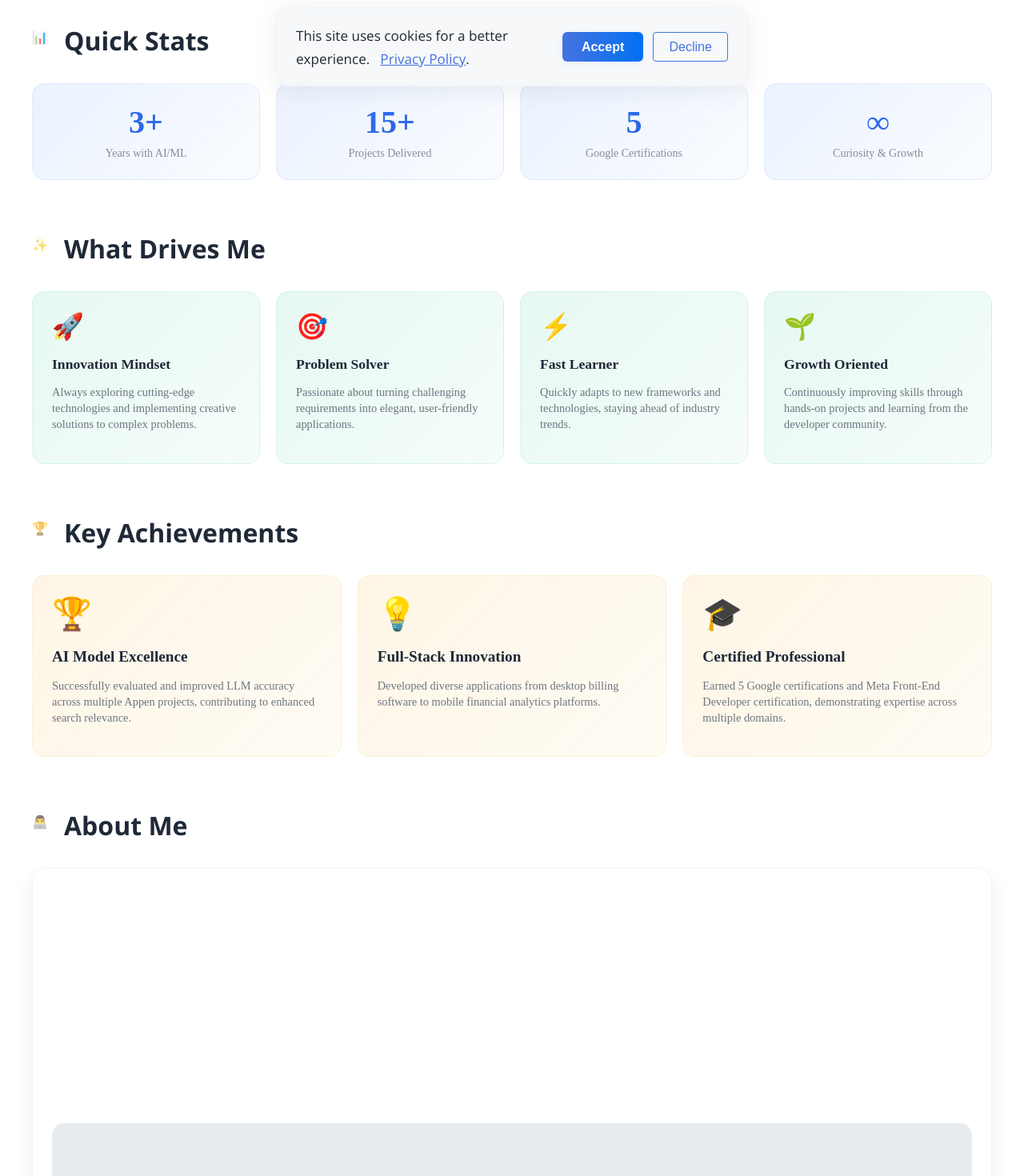
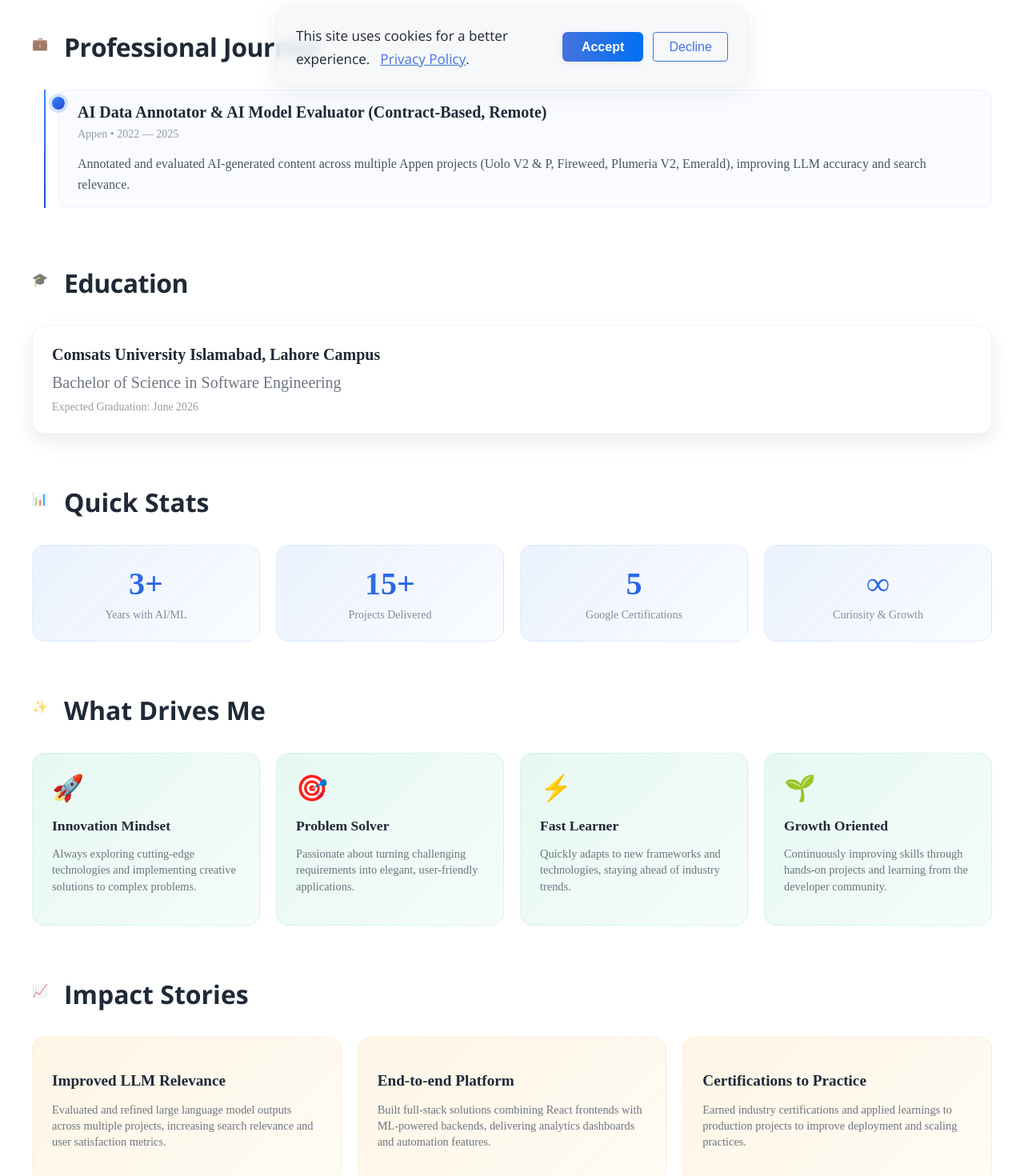
Before and after one commit to ghulam-mujtaba5/MyPortfolio, a Next.js app: page /about in a window 1280 px wide. Shown: the part 660-2130 px from the top of the page at 80% size. Built offline with nearby package versions, Linux system fonts and the light colour scheme.

Commit message:
feat: Revamp About Page to highlight work methodology and impact stories, replacing generic achievements and skills sections

```diff
--- a/components/AboutPage/AboutPageCommon.module.css
+++ b/components/AboutPage/AboutPageCommon.module.css
@@ -136,6 +136,16 @@
 
 .section {
   margin-bottom: 4rem;
+}
+
+.prominentSection {
+  margin-top: 1rem;
+  padding-top: 8px;
+}
+
+.prominentTitle {
+  font-size: 2.25rem;
+  letter-spacing: -0.5px;
 }
 
 .sectionHeader {
@@ -326,6 +336,13 @@
   position: relative;
   margin-bottom: 3rem;
   padding-left: 2rem;
+}
+
+.timelineItemFeatured {
+  padding: 1rem 1.5rem;
+  background: rgba(69,115,223,0.03);
+  border-radius: 12px;
+  border: 1px solid rgba(69,115,223,0.06);
 }
 
 .timelineItem::before {
--- a/pages/about.js
+++ b/pages/about.js
@@ -342,6 +342,48 @@ export default function AboutPage() {
           </div>
         </section>
 
+        {/* Professional Journey (moved up for prominence) */}
+        <section className={`${common.section} ${common.fadeInUp} ${common.prominentSection}`} aria-labelledby="experience-heading">
+          <div className={common.sectionHeader}>
+            <span className={common.sectionIcon}>💼</span>
+            <h2 id="experience-heading" className={`${common.sectionTitle} ${common.prominentTitle}`}>Professional Journey</h2>
+          </div>
+          <div className={common.timeline}>
+            {experience.map((e, idx) => (
+              <div className={`${common.timelineItem} ${common.timelineItemFeatured}`} key={idx}>
+                <div className={common.contentCol}>
+                  <h3 className={common.itemTitle}>{e.role}</h3>
+                  <p className={`${common.itemMeta} ${theme === 'dark' ? dark.itemMeta : light.itemMeta}`}>
+                    {e.company} • <time>{e.start}</time> — <time>{e.end}</time>
+                  </p>
+                  <p className={`${common.itemDesc} ${theme === 'dark' ? dark.subtitle : light.subtitle}`}>
+                    {e.description}
+                  </p>
+                </div>
+              </div>
+            ))}
+          </div>
+        </section>
+
+        {/* Education (moved up under hero) */}
+        <section className={`${common.section} ${common.fadeInUp} ${common.prominentSection}`} aria-labelledby="education-heading">
+          <div className={common.sectionHeader}>
+            <span className={common.sectionIcon}>🎓</span>
+            <h2 id="education-heading" className={`${common.sectionTitle} ${common.prominentTitle}`}>Education</h2>
+          </div>
+          <div className={`${common.card} ${theme === 'dark' ? dark.card : light.card}`}>
+            <h3 style={{ margin: '0 0 8px 0', fontSize: '1.25rem', fontWeight: 600 }}>
+              Comsats University Islamabad, Lahore Campus
+            </h3>
+            <p className={`${common.subtitle} ${theme === 'dark' ? dark.subtitle : light.subtitle}`} style={{ margin: 0 }}>
+              Bachelor of Science in Software Engineering
+            </p>
+            <p className={`${common.itemMeta} ${theme === 'dark' ? dark.itemMeta : light.itemMeta}`} style={{ marginTop: 8 }}>
+              Expected Graduation: June 2026
+            </p>
+          </div>
+        </section>
+
         {/* Quick Stats */}
         <section className={`${common.section} ${common.fadeInLeft}`} aria-labelledby="stats-heading">
           <div className={common.sectionHeader}>
@@ -389,28 +431,34 @@ export default function AboutPage() {
           </div>
         </section>
 
-        {/* Achievements */}
-        <section className={`${common.section} ${common.fadeInUp}`} aria-labelledby="achievements-heading">
+        {/* How I Work section removed per user request */}
+
+        <section className={`${common.section} ${common.fadeInLeft}`} aria-labelledby="impact-heading">
           <div className={common.sectionHeader}>
-            <span className={common.sectionIcon}>🏆</span>
-            <h2 id="achievements-heading" className={common.sectionTitle}>Key Achievements</h2>
+            <span className={common.sectionIcon}>📈</span>
+            <h2 id="impact-heading" className={common.sectionTitle}>Impact Stories</h2>
           </div>
           <div className={common.achievementsGrid}>
-            {achievements.map((achievement, index) => (
-              <div key={index} className={`${common.card} ${common.achievementCard} ${common.cardHover}`}>
-                <span className={`${common.achievementIcon} ${theme === 'dark' ? dark.achievementIcon : light.achievementIcon}`}>
-                  {achievement.icon}
-                </span>
-                <h3 className={common.achievementTitle}>{achievement.title}</h3>
-                <p className={`${common.achievementDesc} ${theme === 'dark' ? dark.subtitle : light.subtitle}`}>
-                  {achievement.description}
-                </p>
-              </div>
-            ))}
+            <div className={`${common.card} ${common.achievementCard} ${common.cardHover}`}>
+              <h3 className={common.achievementTitle}>Improved LLM Relevance</h3>
+              <p className={`${common.achievementDesc} ${theme === 'dark' ? dark.subtitle : light.subtitle}`}>
+                Evaluated and refined large language model outputs across multiple projects, increasing search relevance and user satisfaction metrics.
+              </p>
+            </div>
+            <div className={`${common.card} ${common.achievementCard} ${common.cardHover}`}>
+              <h3 className={common.achievementTitle}>End-to-end Platform</h3>
+              <p className={`${common.achievementDesc} ${theme === 'dark' ? dark.subtitle : light.subtitle}`}>
+                Built full-stack solutions combining React frontends with ML-powered backends, delivering analytics dashboards and automation features.
+              </p>
+            </div>
+            <div className={`${common.card} ${common.achievementCard} ${common.cardHover}`}>
+              <h3 className={common.achievementTitle}>Certifications to Practice</h3>
+              <p className={`${common.achievementDesc} ${theme === 'dark' ? dark.subtitle : light.subtitle}`}>
+                Earned industry certifications and applied learnings to production projects to improve deployment and scaling practices.
+              </p>
+            </div>
           </div>
         </section>
-
-        {/* About blurb */}
         <section className={`${common.section} ${common.fadeInUp}`} aria-labelledby="aboutme-heading">
           <div className={common.sectionHeader}>
             <span className={common.sectionIcon}>👨‍💻</span>
@@ -465,46 +513,7 @@ export default function AboutPage() {
 
         {/* Projects removed from About page to avoid duplication — see /projects for full listing */}
 
-        {/* Skills */}
-        <section className={`${common.section} ${common.fadeInUp}`} aria-labelledby="skills-heading">
-          <div className={common.sectionHeader}>
-            <span className={common.sectionIcon}>⚡</span>
-            <h2 id="skills-heading" className={common.sectionTitle}>Core Skills</h2>
-          </div>
-          <div className={common.skillsGrid}>
-            {skillsData.map((skill, idx) => (
-              <div key={idx} className={`${common.skillCard} ${theme === 'dark' ? dark.skillCard : light.skillCard}`}>
-                <span className={common.skillIcon}>{skill.icon}</span>
-                <h3 className={common.skillTitle}>{skill.name}</h3>
-                <p className={`${common.skillDesc} ${theme === 'dark' ? dark.subtitle : light.subtitle}`}>
-                  {skill.description}
-                </p>
-              </div>
-            ))}
-          </div>
-        </section>
-
-        {/* Certifications */}
-        <section className={`${common.section} ${common.fadeInLeft}`} aria-labelledby="certifications-heading">
-          <div className={common.sectionHeader}>
-            <span className={common.sectionIcon}>🏆</span>
-            <h2 id="certifications-heading" className={common.sectionTitle}>Certifications</h2>
-          </div>
-          <div className={common.certificationsGrid}>
-            {certificationsData.map((cert, idx) => (
-              <div key={idx} className={`${common.certCard} ${theme === 'dark' ? dark.certCard : light.certCard}`}>
-                <span className={common.certIcon}>{cert.icon}</span>
-                <h3 className={common.certTitle}>{cert.name}</h3>
-                <p className={`${common.certOrg} ${theme === 'dark' ? dark.itemMeta : light.itemMeta}`}>
-                  {cert.organization}
-                </p>
-                <p className={`${common.certDate} ${theme === 'dark' ? dark.subtitle : light.subtitle}`}>
-                  <time>{cert.date}</time>
-                </p>
-              </div>
-            ))}
-          </div>
-        </section>
+        {/* Skills & Certifications removed — replaced with focused How I Work & Impact Stories */}
 
         {/* Interests */}
         <section className={`${common.section} ${common.fadeInRight}`} aria-labelledby="interests-heading">
```
Also changed, not shown: 1 other file (tests, documents, lock files or other folders).
